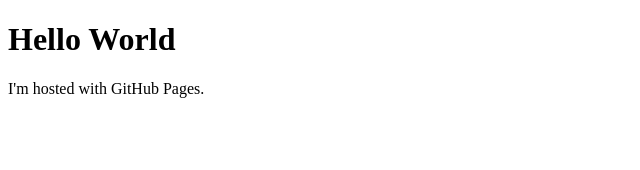
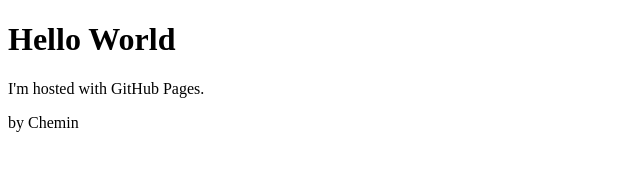
Before and after one commit to Chemin7/Chemin7.github.io, a plain HTML site: page index.html in a window 1280 px wide. Shown: the full height of the page, 0-640 px from the left. Drawn offline with Linux system fonts and the light colour scheme.

Commit message:
Update index.html

```diff
--- a/index.html
+++ b/index.html
@@ -3,5 +3,6 @@
 <body>
 <h1>Hello World</h1>
 <p>I'm hosted with GitHub Pages.</p>
+<p>by Chemin</p>
 </body>
 </html>
```
